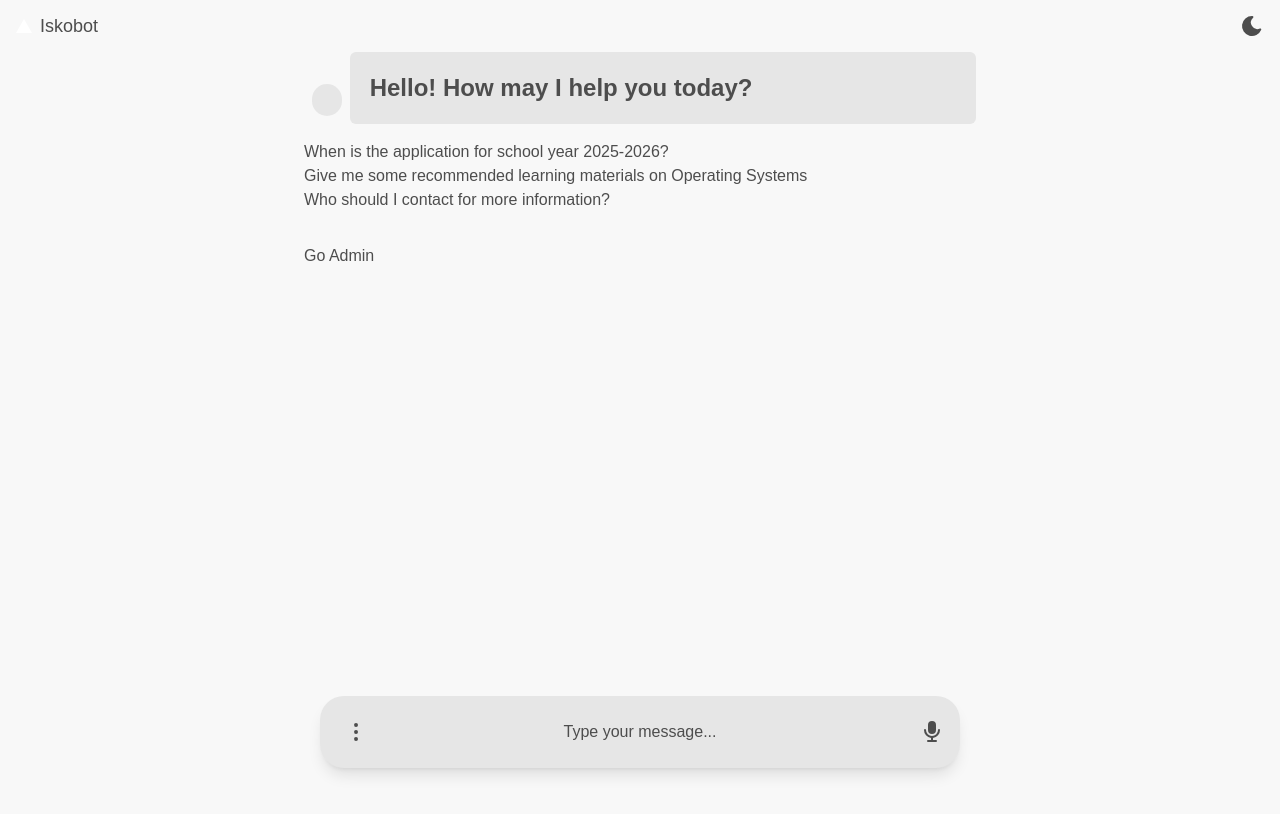
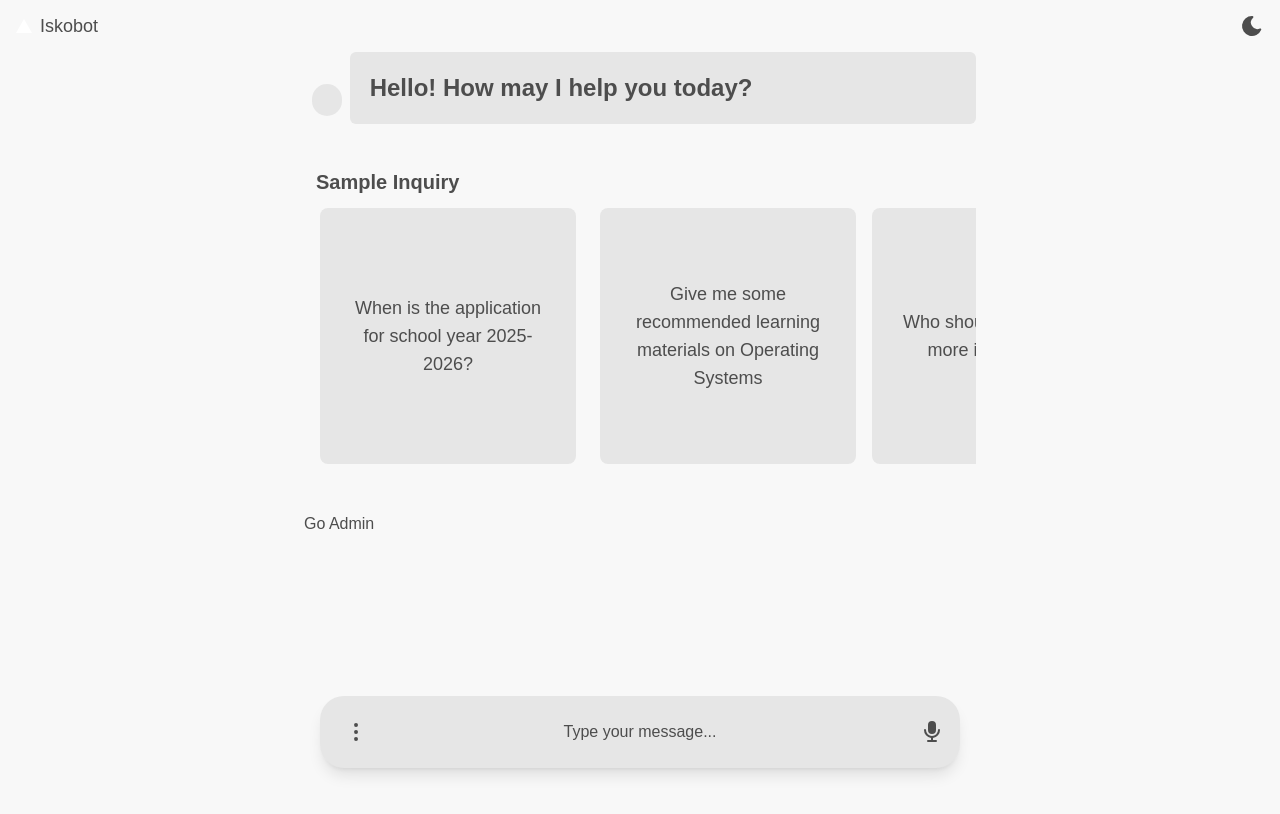
Before and after one commit to SiegfredLorelle/iskobot-ui, a Next.js app: page / in a window 1280 px wide. Shown: the top 814 px of the page. Built offline with nearby package versions, Linux system fonts and the light colour scheme.

Commit message:
Style inquiries

```diff
--- a/src/app/(chat)/components/front/SampleInquiries.tsx
+++ b/src/app/(chat)/components/front/SampleInquiries.tsx
@@ -1,11 +1,22 @@
 import SampleInquiry from "./SampleInquiry"
 
 export default function SampleInquiries() {
+  const sampleInquiries: string[] = [
+    "When is the application for school year 2025-2026?",
+    "Give me some recommended learning materials on Operating Systems",
+    "Who should I contact for more information?",
+  ]
+
   return (
-    <div>
-      <SampleInquiry text="When is the application for school year 2025-2026?" />
-      <SampleInquiry text="Give me some recommended learning materials on Operating Systems" />
-      <SampleInquiry text="Who should I contact for more information?" />
+    <div className="relative w-full">
+      <div className="overflow-x-auto py-4 scrollbar-hide">
+        <p className="ms-3 py-3 text-xl font-bold">Sample Inquiry</p>
+        <div className="flex w-max space-x-4 px-4">
+          {sampleInquiries.map((inquiry, index) => (
+            <SampleInquiry key={index} text={inquiry} />
+          ))}
+        </div>
+      </div>
     </div>
-  )
-}
+  );
+};
--- a/src/app/(chat)/components/front/SampleInquiry.tsx
+++ b/src/app/(chat)/components/front/SampleInquiry.tsx
@@ -1,7 +1,9 @@
 export default function SampleInquiry(props: { text: string }) {
   return (
-    <div>
-      {props.text}
-    </div>
+    <button className="flex-shrink-0 w-64 h-64 mx-2 first:ml-0 last:mr-0 rounded-lg bg-primary">
+      <div className="flex items-center justify-center h-full p-6">
+        <p className="text-center text-primary-foreground text-lg">{props.text}</p>
+      </div>
+  </button>
   )
 }
```
